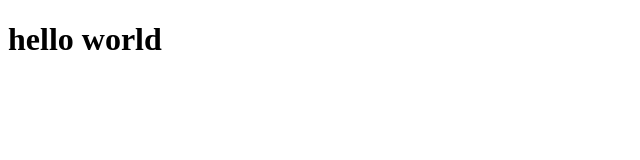
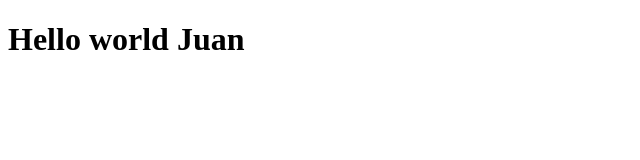
Before and after one commit to PabloRubio734/git-first-steps, a plain HTML site: page index.html in a window 1280 px wide. Shown: the whole page, without its empty margins (0-640 px from the left). Drawn offline with Linux system fonts and the light colour scheme.

Commit message:
change un hello world

```diff
--- a/index.html
+++ b/index.html
@@ -6,6 +6,6 @@
     <title>Document</title>
 </head>
 <body>
-    <h1>hello world</h1>
+    <h1>Hello world Juan</h1>
 </body>
 </html>
```
